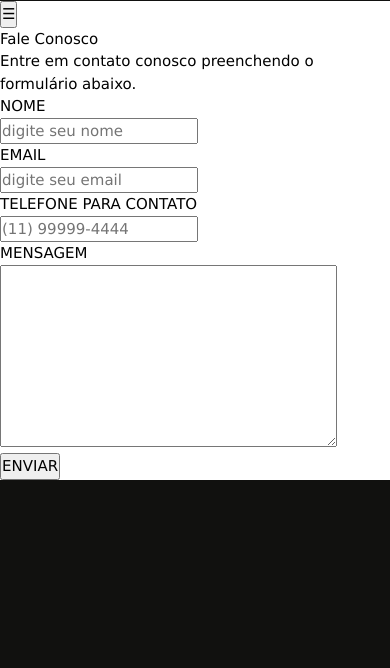
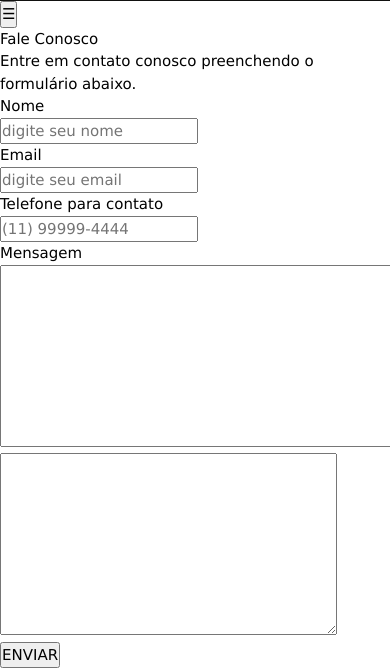
Before and after one commit to gleyver/Buteco-Braz-Gica, a PHP site: page /butecobraz/views/faleconosco.php in a window 390 px wide; the page is wider, and only the part inside the window is pictured. Shown: the part 1240-1908 px from the top of that part. Before the commit the page ends 1720 px from the top of that part, so only its background shows below. Run offline with PHP 8.4, Linux system fonts and the light colour scheme.

Commit message:
fale conosco

```diff
--- a/views/faleconosco.php
+++ b/views/faleconosco.php
@@ -8,27 +8,6 @@
     <link rel="stylesheet" href="../css/style_fale_conosco.css">
     <link rel="stylesheet" href="https://www.w3schools.com/w3css/4/w3.css">
     <meta name="viewport" content="width=device-width, initial-scale=1">
-    <script type="text/javascript">
-
-    	//pega a largura da resolução da tela
-    	var width = screen.width;
-    	//pega a altura da resolução da tela
-    	var height = screen.height;
-      var coluna = null;
-
-    	//verifica se a resolução dará uma boa visão do site
-    	if (width > 520){
-        coluna = 70;
-        <?php $coluna =70; ?>
-
-    	}else if(width <= 520){
-
-        coluna = 40;
-        <?php $coluna =40; ?>
-        }
-
-
-    </script>
   </head>
   <body>
 
@@ -47,23 +26,24 @@
       <form class="" action="faleconosco.php" method="post">
         <div class="conteudo">
           <div class="suporte_fale_conos">
-            <div class="titulos_fale_conosco">NOME</div>
+            <div class="titulos_fale_conosco">Nome</div>
             <input type="text" name="txt_nome" value="" placeholder="digite seu nome" class="input_fale">
           </div>
 
           <div class="suporte_fale_conos">
-            <div class="titulos_fale_conosco">EMAIL</div>
+            <div class="titulos_fale_conosco">Email</div>
             <input type="text" name="txt_email" value="" placeholder="digite seu email" class="input_fale">
           </div>
 
           <div class="suporte_fale_conos">
-            <div class="titulos_fale_conosco">TELEFONE PARA CONTATO</div>
+            <div class="titulos_fale_conosco">Telefone para contato</div>
             <input type="text" name="txt_email" value="" placeholder="(11) 99999-4444" class="input_fale">
           </div>
 
           <div class="suporte_fale_conosco_mensagem">
-            <div class="titulos_fale_conosco">MENSAGEM</div>
-            <textarea name="txt_mensagem" rows="8" cols="<?php echo $coluna?>"></textarea>
+            <div class="titulos_fale_conosco">Mensagem</div>
+            <textarea name="txt_mensagem" rows="8" cols="70" class="txtarea"></textarea>
+            <textarea name="txt_mensagem" rows="8" cols="40" class="txtarea2"></textarea>
           </div>
 
           <div class="suporte_botao">
```
Also changed, not shown: css/style_fale_conosco.css (+27 -7 lines).
